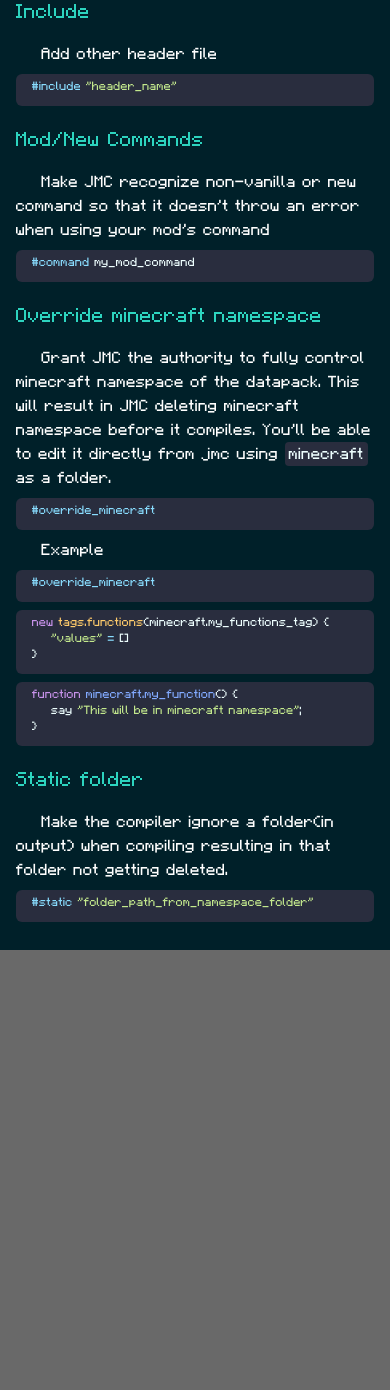
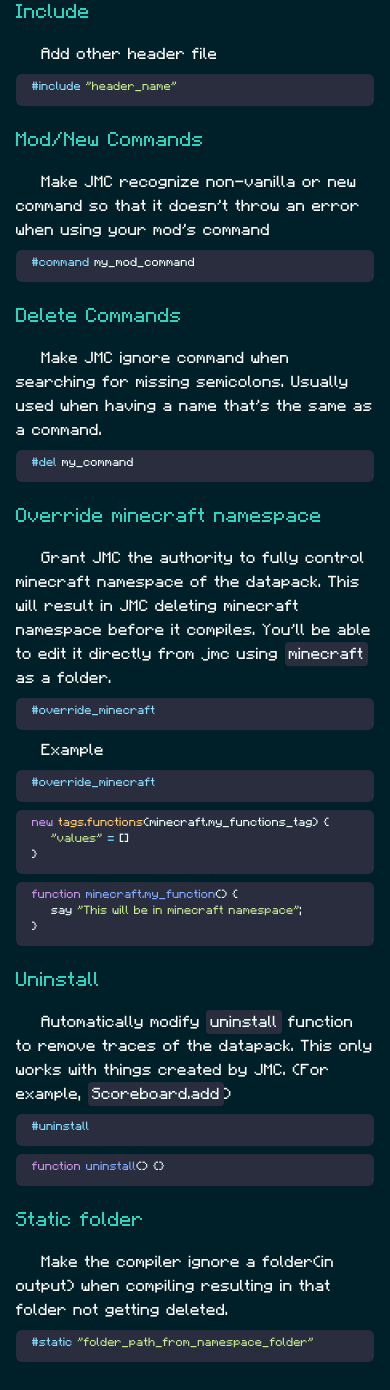
Before and after one commit to WingedSeal/jmc, a React (Create React App) app: page /documentation/header in a window 390 px wide. Shown: the part 1124-2514 px from the top of the page. Before the commit the page ends 2074 px from the top, so only its background shows below. Built offline with nearby package versions, Linux system fonts and the light colour scheme.

Commit message:
Update documentations

```diff
--- a/src/pages/BuiltInFunction/Features.tsx
+++ b/src/pages/BuiltInFunction/Features.tsx
@@ -131,6 +131,30 @@ const BuildinFeatures = [
                 { key: "texts", type: "List<FormattedString>", default: "[]" },
                 { key: "nbt", type: "JSObject", default: "{}" },
                 { key: "onClick", type: "Function", default: "()=>{}" },
+            ]}
+            newline
+        />
+    </Feature>,
+    <Feature
+        id="item_create_spawn_egg"
+        summary="Item.createSpawnEgg()"
+        keywords="new spawner"
+    >
+        <p>Create a custom spawn egg and save it for further use.</p>
+        <p>
+            The spawn egg will not summon any mob unless specified in{" "}
+            <code>onPlace</code>
+        </p>
+        <Command
+            name="Item.createSpawnEgg"
+            type="LoadOnly"
+            params={[
+                { key: "itemId", type: "Keyword" },
+                { key: "mob_type", type: "Keyword" },
+                { key: "displayName", type: "FormattedString" },
+                { key: "onPlace", type: "Function", default: "()=>{}" },
+                { key: "lore", type: "List<FormattedString>", default: "[]" },
+                { key: "nbt", type: "JSObject", default: "{}" },
             ]}
             newline
         />
--- a/src/pages/Header/Header.tsx
+++ b/src/pages/Header/Header.tsx
@@ -128,6 +128,20 @@ const Header = () => {
                     </CodeBlock>
                 </div>
                 <div className="text-primary-contrast text-xl md:text-4xl mt-3 md:mt-4">
+                    Delete Commands
+                </div>
+                <div className="text-white text-base md:text-2xl mt-4 max-w-full">
+                    <p>
+                        <Tab />
+                        Make JMC ignore command when searching for missing
+                        semicolons. Usually used when having a name that's the
+                        same as a command.
+                    </p>
+                    <CodeBlock>
+                        <CodeText type="operator">#del</CodeText> my_command
+                    </CodeBlock>
+                </div>
+                <div className="text-primary-contrast text-xl md:text-4xl mt-3 md:mt-4">
                     Override minecraft namespace
                 </div>
                 <div className="text-white text-base md:text-2xl mt-4 max-w-full">
@@ -178,6 +192,25 @@ const Header = () => {
                     </CodeBlock>
                 </div>
                 <div className="text-primary-contrast text-xl md:text-4xl mt-3 md:mt-4">
+                    Uninstall
+                </div>
+                <div className="text-white text-base md:text-2xl mt-4 max-w-full">
+                    <p>
+                        <Tab />
+                        Automatically modify <code>uninstall</code> function to
+                        remove traces of the datapack. This only works with
+                        things created by JMC. (For example,{" "}
+                        <code>Scoreboard.add</code>)
+                    </p>
+                    <CodeBlock>
+                        <CodeText type="operator">#uninstall</CodeText>
+                    </CodeBlock>
+                    <CodeBlock>
+                        <CodeText type="keyword">function</CodeText>{" "}
+                        <CodeText type="function">uninstall</CodeText>() {"{}"}
+                    </CodeBlock>
+                </div>
+                <div className="text-primary-contrast text-xl md:text-4xl mt-3 md:mt-4">
                     Static folder
                 </div>
                 <div className="text-white text-base md:text-2xl mt-4 max-w-full">
```
